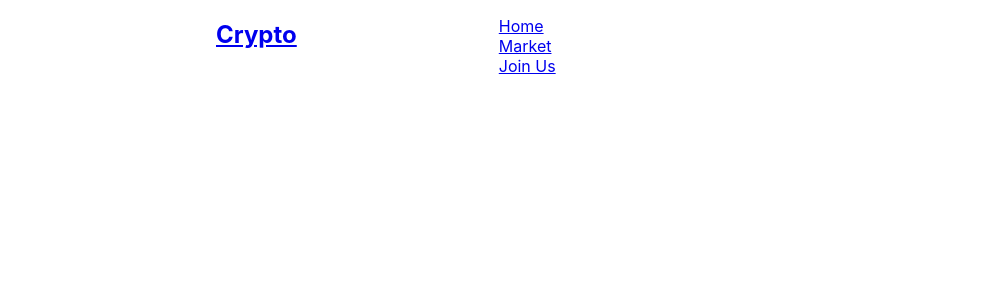
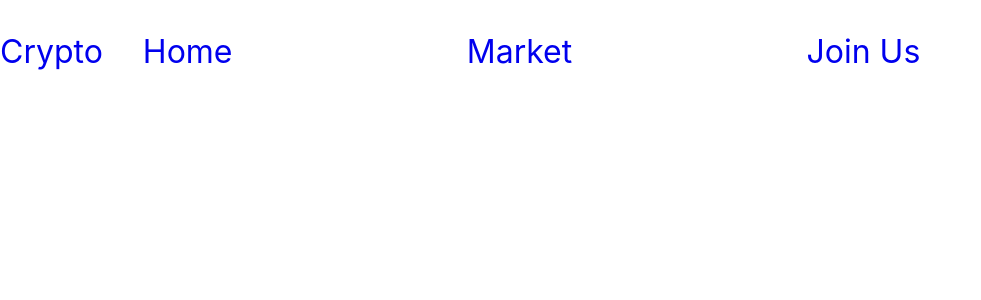
Before and after one commit to KishoreNanthagopal98/Cryptowebsite, a React (Create React App) app: page / in a window 1280 px wide. Shown: the top 300 px of the page, without its empty margins (0-981 px from the left). Built offline with nearby package versions, Linux system fonts and the light colour scheme.

Commit message:
Navbar changes

```diff
--- a/src/components/Navbar/navbar.js
+++ b/src/components/Navbar/navbar.js
@@ -7,17 +7,17 @@ function Navbar() {
 			<nav className="navBar">
 				<div className="navbarMainDiv">
 					<Link to="/">
-						<h2>Crypto</h2>
+						<p>Crypto</p>
 					</Link>
 					<ul className="navList">
 						<li>
-							<a href = "#home">Home</a>
+							<a href="#home">Home</a>
 						</li>
 						<li>
-							<a href = "#market">Market</a>
+							<a href="#market">Market</a>
 						</li>
 						<li>
-							<a href = "#joinus">Join Us</a>
+							<a href="#joinus">Join Us</a>
 						</li>
 					</ul>
 				</div>
--- a/src/components/Navbar/navbar.scss
+++ b/src/components/Navbar/navbar.scss
@@ -1,13 +1,39 @@
-.navList{
-    list-style: none;
+nav {
+    position: absolute;
+    top: 0;
+    right: 0;
+    left: 0;
+    z-index: 200;
+
+    a {
+    //   color: whitesmoke;
+    }
+  }
+
+.navBar{
+    position: absolute;
+    max-width: calc(100% - 200px);
 }
 
 .navbarMainDiv{
     display: flex;
-    gap: 25%;
-    margin: auto 20%;
+    justify-content: space-between;
+    max-width: 120rem;
+    margin: 0 auto;
+    font-size: 2rem;
+    // padding: 3rem 2rem;
+    align-items: center;
+    color: #f3f2f4;
+
+    a {
+        text-decoration: none;
+    }
 }
 
-.navBar{
-    max-width: calc(100% - 200px);
+.navList{
+    list-style: none;
+    display: flex;
+    gap:25%;
+    align-items: center;
+    width: 200rem
 }
```
Lines whose indentation alone changed are shown as unchanged.
